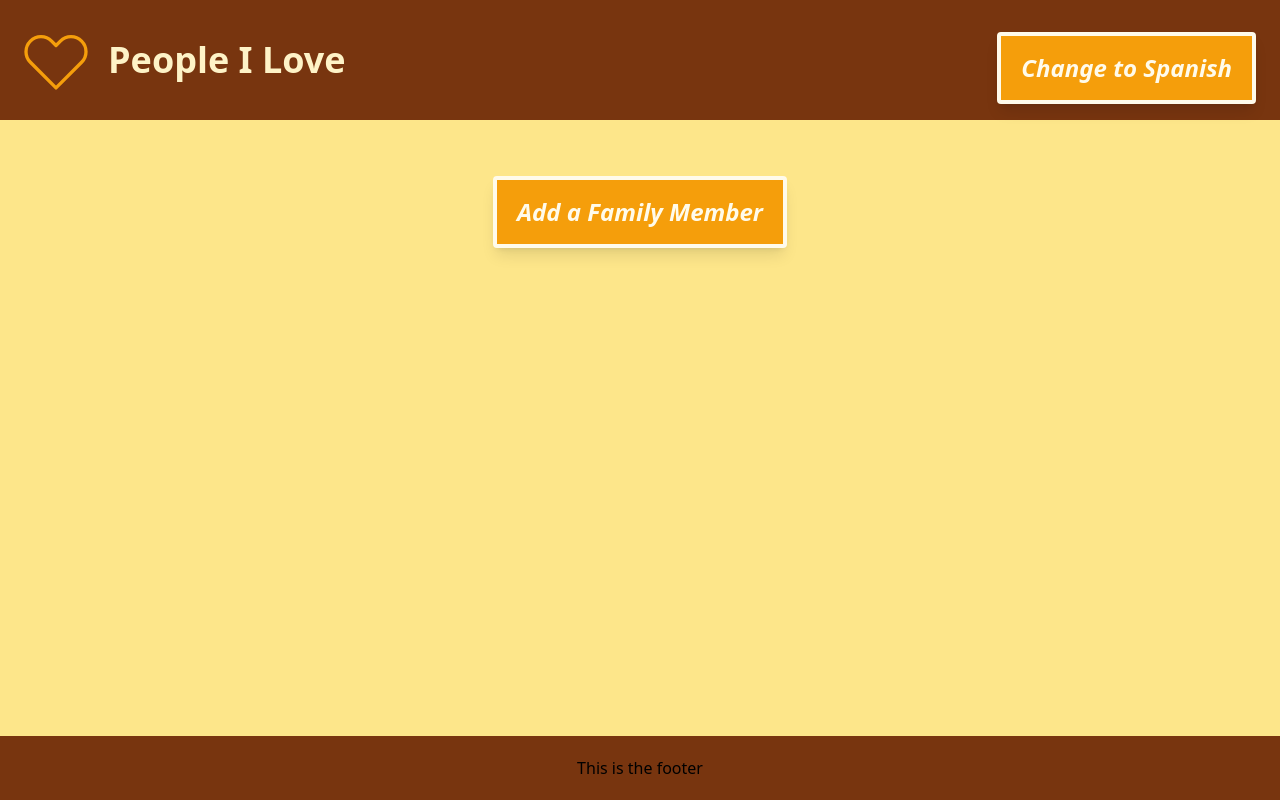
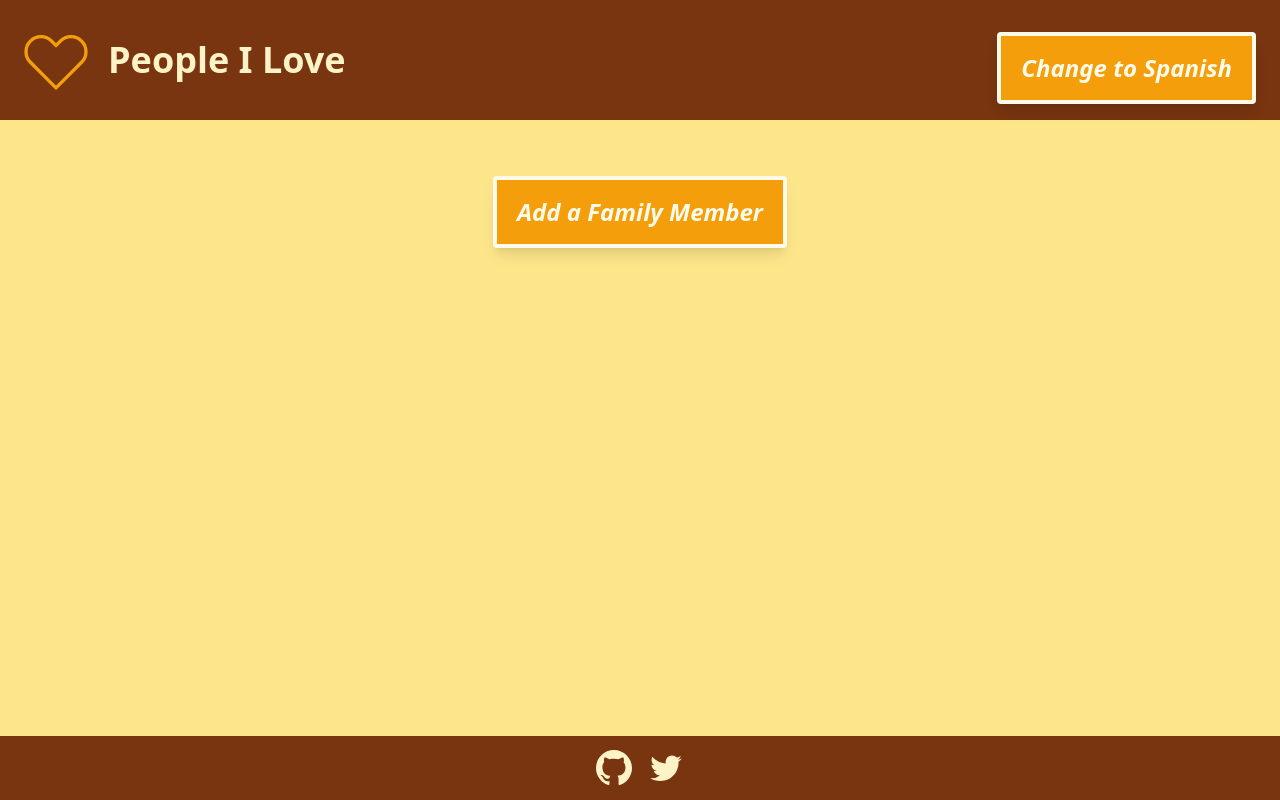
Before and after one commit to papadavis47/experiment-one, a React (Create React App) app: page / in a window 1280 px wide. Built offline with nearby package versions, Linux system fonts and the light colour scheme.

Commit message:
Add react-icons to footer

```diff
--- a/package.json
+++ b/package.json
@@ -8,6 +8,7 @@
     "@testing-library/user-event": "^13.5.0",
     "react": "^17.0.2",
     "react-dom": "^17.0.2",
+    "react-icons": "^4.3.1",
     "react-scripts": "5.0.0",
     "web-vitals": "^2.1.4"
   },
--- a/src/components/AddFamilyMember/AddFamilyMember.js
+++ b/src/components/AddFamilyMember/AddFamilyMember.js
@@ -4,7 +4,7 @@ import SpanishContext from "../../Context/SpanishContext.js";
 const AddFamilyMember = ({ familyMember, handleSubmit, handleChange, toggleAdding }) => {
   const { spanish } = useContext(SpanishContext);
   return (
-    <div className='rounded-md flex flex-col bg-amber-600  sm: w-1/3 min-w-min px-6 py-6'>
+    <div className='rounded-md flex flex-col bg-amber-600 min-w-3/4 px-6 py-6'>
       <h3 className='text-amber-100 text-center text-4xl mb-3 font-bold'>
         {spanish ? "Mi Amado" : "My Loved One"}
       </h3>
--- a/src/components/Footer/Footer.js
+++ b/src/components/Footer/Footer.js
@@ -1,9 +1,25 @@
 import React from "react";
+import { VscGithubInverted, VscTwitter } from "react-icons/vsc";
 
 const Footer = () => {
   return (
     <footer className='flex bg-amber-900 h-16 w-full justify-center items-center fixed inset-x-0 bottom-0 mb-0'>
-      <div>This is the footer</div>
+      <div className='flex space-x-4 text-4xl text-amber-100'>
+        <a
+          href='https://www.github.com/papadavis47/experiment-one'
+          target='_blank'
+          rel='noreferrer'
+        >
+          <div>
+            <VscGithubInverted />
+          </div>
+        </a>
+        <a href='https://www.twitter.com/papadavis47' target='_blank' rel='noreferrer'>
+          <div>
+            <VscTwitter />
+          </div>
+        </a>
+      </div>
     </footer>
   );
 };
```
Also changed, not shown: 1 other file (tests, documents, lock files or other folders).
